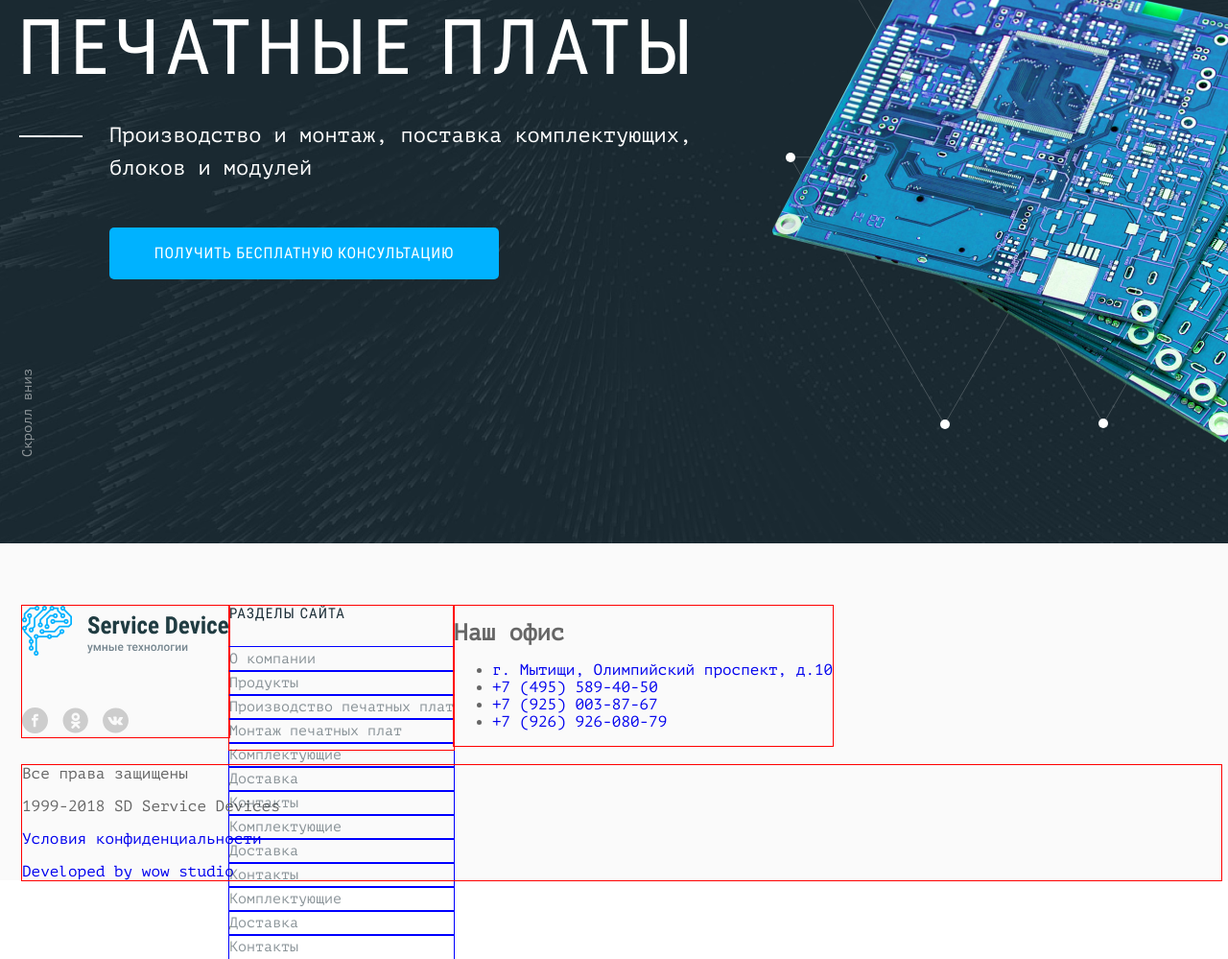
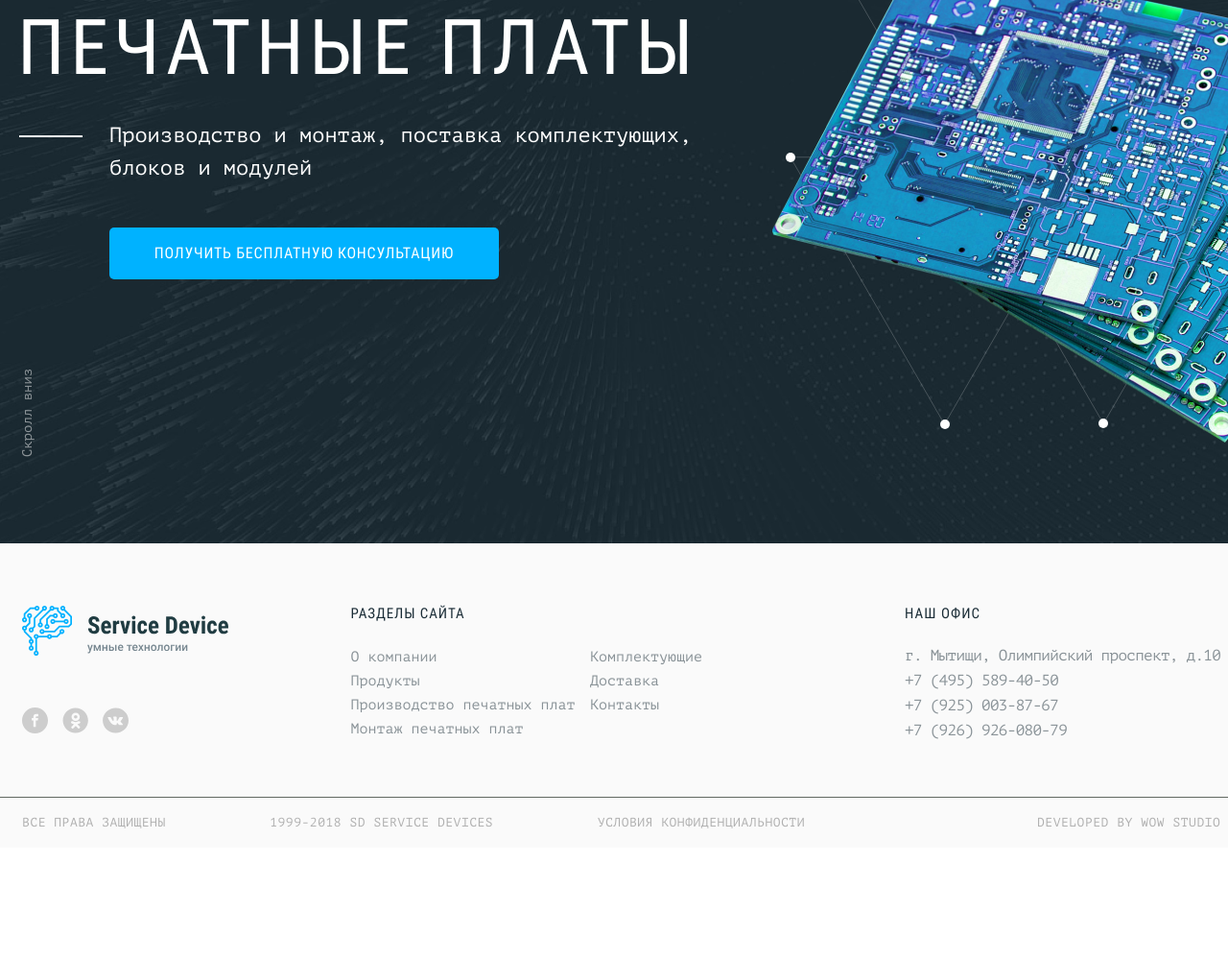
Before and after one commit to Leonidryb/smart-device, a website: page source/index.html in a window 1280 px wide. Shown: the part 312-1311 px from the top of the page at 96% size. After the commit the page ends 1195 px from the top, so only its background shows below. Drawn offline with nearby package versions, Linux system fonts and the light colour scheme; files that its build step writes are made by us from their sources.

Commit message:
Стилизует десктопную версию подвала

```diff
--- a/source/index.html
+++ b/source/index.html
@@ -167,12 +167,12 @@
   </main>
   <footer class="footer">
     <div class="container footer__container">
-      <div class="footer__row-wrapper">
       <section class="social footer__item">
         <h2 class="visually-hidden">Социальные сети</h2>
         <a class="footer__logo">
           <img src="img/footer-logo.svg" width="216" height="52" alt="Логотип Smart Device. Умные технологии">
         </a>
+        <p class="social__company">1999-2018 SD Service Devices</p>
         <ul class="social__list">
           <li class="social__item">
             <a class="social__link social__link--fb" href="#">
@@ -211,6 +211,7 @@
         <h2 class="nav__title">Разделы сайта</h2>
         <nav>
           <ul class="nav__list">
+            <!-- <div class="nav__column nav__column--first"> -->
               <li class="nav__item">
                 <a class="nav__link" href="#">О компании</a>
               </li>
@@ -223,6 +224,8 @@
               <li class="nav__item">
                 <a class="nav__link" href="#">Монтаж печатных плат</a>
               </li>
+            <!-- </div> -->
+            <!-- <div class="nav__column nav__column--second"> -->
               <li class="nav__item">
                 <a class="nav__link" href="#">Комплектующие</a>
               </li>
@@ -232,27 +235,7 @@
               <li class="nav__item">
                 <a class="nav__link" href="#">Контакты</a>
               </li>
-
-
-              <li class="nav__item">
-                <a class="nav__link" href="#">Комплектующие</a>
-              </li>
-              <li class="nav__item">
-                <a class="nav__link" href="#">Доставка</a>
-              </li>
-              <li class="nav__item">
-                <a class="nav__link" href="#">Контакты</a>
-              </li>
-
-              <li class="nav__item">
-                <a class="nav__link" href="#">Комплектующие</a>
-              </li>
-              <li class="nav__item">
-                <a class="nav__link" href="#">Доставка</a>
-              </li>
-              <li class="nav__item">
-                <a class="nav__link" href="#">Контакты</a>
-              </li>
+            <!-- </div> -->
           </ul>
         </nav>
       </section>
@@ -275,13 +258,18 @@
       </section>
     </div>
     <section class="copyright footer__item">
+      <div class="container copyright__container">
         <h2 class="visually-hidden copyright__title">Правовая информация</h2>
-        <p class="copyright__text">Все права защищены</p>
-        <p class="copyright__text">1999-2018 SD Service Devices</p>
+        <div class="copyright__row copyright__row--first">
+          <p class="copyright__text copyright__text--rights">Все права защищены</p>
+          <p class="copyright__text copyright__text--company">1999-2018 SD Service Devices</p>
           <p class="copyright__text"><a href="#">Условия конфиденциальности</a></p>
+        </div>
+        <div class="copyright__row copyright__row--second">
           <p class="copyright__text"><a href="#">Developed by wow studio</a></p>
+        </div>
+      </div>
     </section>
-    </div>
   </footer>
 </body>
 
--- /dev/null
+++ b/source/sass/components/contacts.scss
@@ -0,0 +1,44 @@
+.contacts {
+  color: $grey-dark;
+  width: 333px;
+  padding-left: 3px;
+  flex-shrink: 0;
+}
+
+.contacts h2 {
+  font-family: $font-roboto;
+  font-style: normal;
+  font-weight: normal;
+  font-size: 15px;
+  line-height: 16px;
+  letter-spacing: 0.07em;
+  text-transform: uppercase;
+  margin: 0;
+  margin-bottom: 27px;
+}
+
+.contacts__list {
+  @include list-reset;
+  display: flex;
+  flex-direction: column;
+  flex-wrap: wrap;
+}
+
+.contacts__item {
+  margin-bottom: 8px;
+}
+
+.contacts__link {
+  color: inherit;
+  letter-spacing: -0.044em;
+  opacity: 0.5;
+
+  &:focus,
+  &:hover {
+    opacity: 1;
+  }
+
+  &:active {
+    opacity: 0.2;
+  }
+}
--- /dev/null
+++ b/source/sass/components/copyright.scss
@@ -0,0 +1,54 @@
+.copyright {
+  font-size: 13px;
+  line-height: 24px;
+  letter-spacing: 0.04em;
+  text-transform: uppercase;
+  border-top: 1px solid #626962;
+  padding-top: 14px;
+  padding-bottom: 14px;
+}
+
+.copyright__container {
+  display: flex;
+  justify-content: space-between;
+  align-items: center;
+}
+
+.copyright__row--first {
+  display: flex;
+  justify-content: space-between;
+  align-items: center;
+  width: 816px;
+  margin-right: 45px;
+}
+
+.copyright__row--second {
+  flex-shrink: 0;
+  width: 192px;
+}
+
+
+.copyright p {
+  opacity: 0.5;
+  margin: 0;
+}
+
+.copyright a {
+  color: inherit;
+
+  &:focus,
+  &:hover {
+    color: $black;
+  }
+
+  &:active {
+    opacity: 0.2;
+  }
+}
+
+@media (max-width: $tablet) {
+  .copyright__text--rights,
+  .copyright__text--company {
+    display: none;
+  }
+}
--- a/source/sass/components/footer.scss
+++ b/source/sass/components/footer.scss
@@ -3,11 +3,15 @@
   background-color: $white-dark;
 }
 
-.footer__row-wrapper {
+.footer__container {
   display: flex;
   align-items: flex-start;
+  justify-content: space-between;
+  margin-bottom: 52px;
 }
 
-.footer__item {
-  outline: 1px solid red;
+@media (max-width: $tablet) {
+  .footer__container {
+    flex-wrap: wrap;
+  }
 }
--- a/source/sass/components/nav.scss
+++ b/source/sass/components/nav.scss
@@ -5,7 +5,8 @@
   font-size: 15px;
   line-height: 25px;
   color: $grey-dark;
-  height: 150px;
+  width: 516px;
+  padding-left: 32px;
 }
 
 .nav h2 {
@@ -14,22 +15,29 @@
   font-weight: normal;
   font-size: 15px;
   line-height: 16px;
-  letter-spacing: 0.07em;
+  letter-spacing: 0.06em;
   text-transform: uppercase;
   margin: 0;
-  margin-bottom: 27px;
+  margin-bottom: 25px;
 }
 
 .nav__list {
   @include list-reset;
-  display: flex;
-  flex-direction: column;
-  flex-wrap: wrap;
+  // display: flex;
+  // justify-content: space-between;
+  // flex-wrap: wrap;
+  // align-items: flex-start;
+  column-count: 2;
 }
 
-.nav__item {
-  outline: 1px solid blue;
-}
+
+// .nav__column--first {
+//   width: 243px;
+// }
+//
+// .nav__column--second {
+//   width: 178px;
+// }
 
 .nav__link {
   color: inherit;
--- a/source/sass/components/social.scss
+++ b/source/sass/components/social.scss
@@ -1,3 +1,8 @@
+.social {
+  width: 220px;
+  flex-shrink: 0;
+}
+
 .social__list {
   @include list-reset;
   display: flex;
@@ -19,3 +24,30 @@
     opacity: 0.4;
   }
 }
+
+.social__company {
+  display: none;
+
+  font-family: $font-PTMono;
+  font-size: 13px;
+  line-height: 24px;
+  opacity: 0.5;
+  letter-spacing: 0.04em;
+}
+
+@media (max-width: $tablet) {
+  .social {
+    width: 721px;
+    display: flex;
+    justify-content: space-between;
+    align-items: center;
+  }
+
+  .social__list {
+    margin: 0;
+  }
+
+  .social__company {
+    display: block;
+  }
+}
--- a/source/sass/style.scss
+++ b/source/sass/style.scss
@@ -13,3 +13,5 @@
 @import "components/footer.scss";
 @import "components/social.scss";
 @import "components/nav.scss";
+@import "components/contacts.scss";
+@import "components/copyright.scss";
```
Also changed, not shown: build/css/style.min.css, build/img/icon-fb.svg (added), build/img/icon-ok.svg (added), build/img/icon-vk.svg (added), build/index.html, 1 other file. Lines whose indentation alone changed are shown as unchanged.
